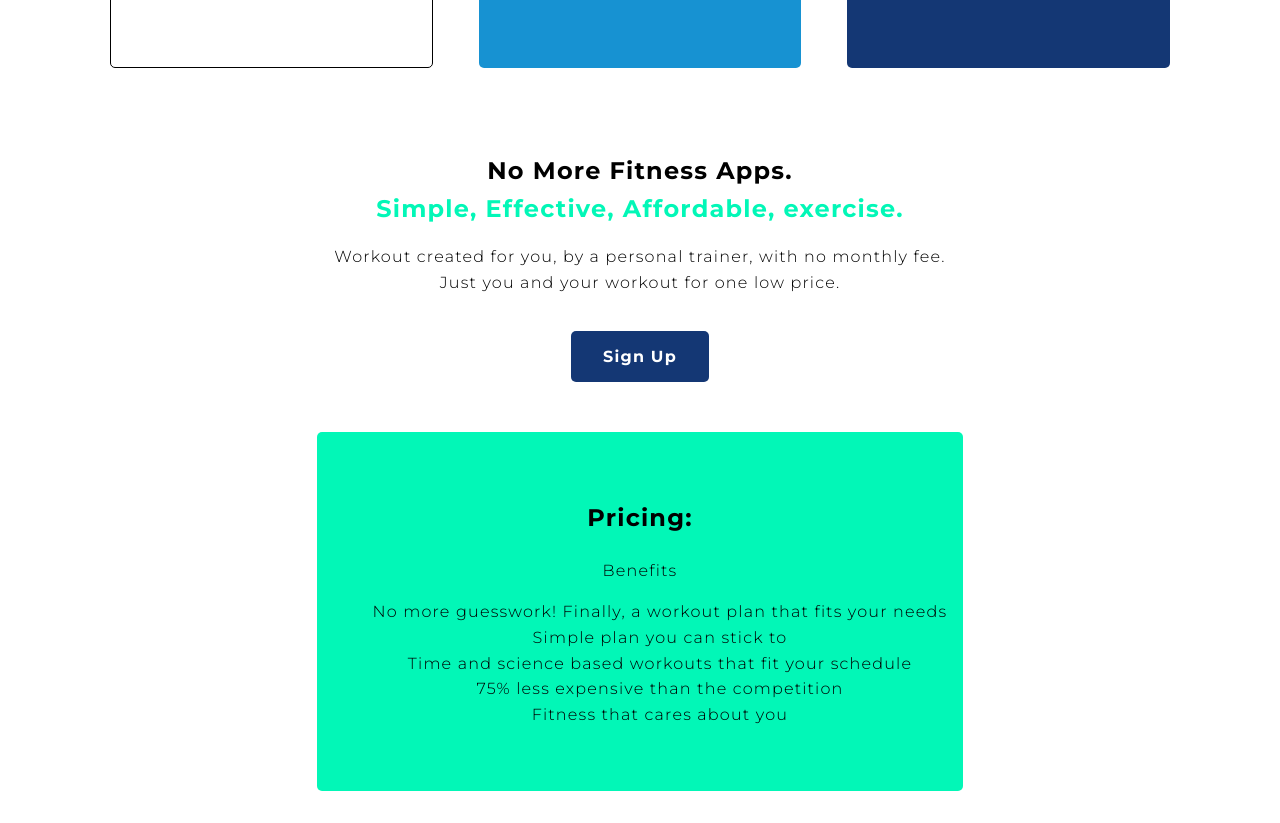
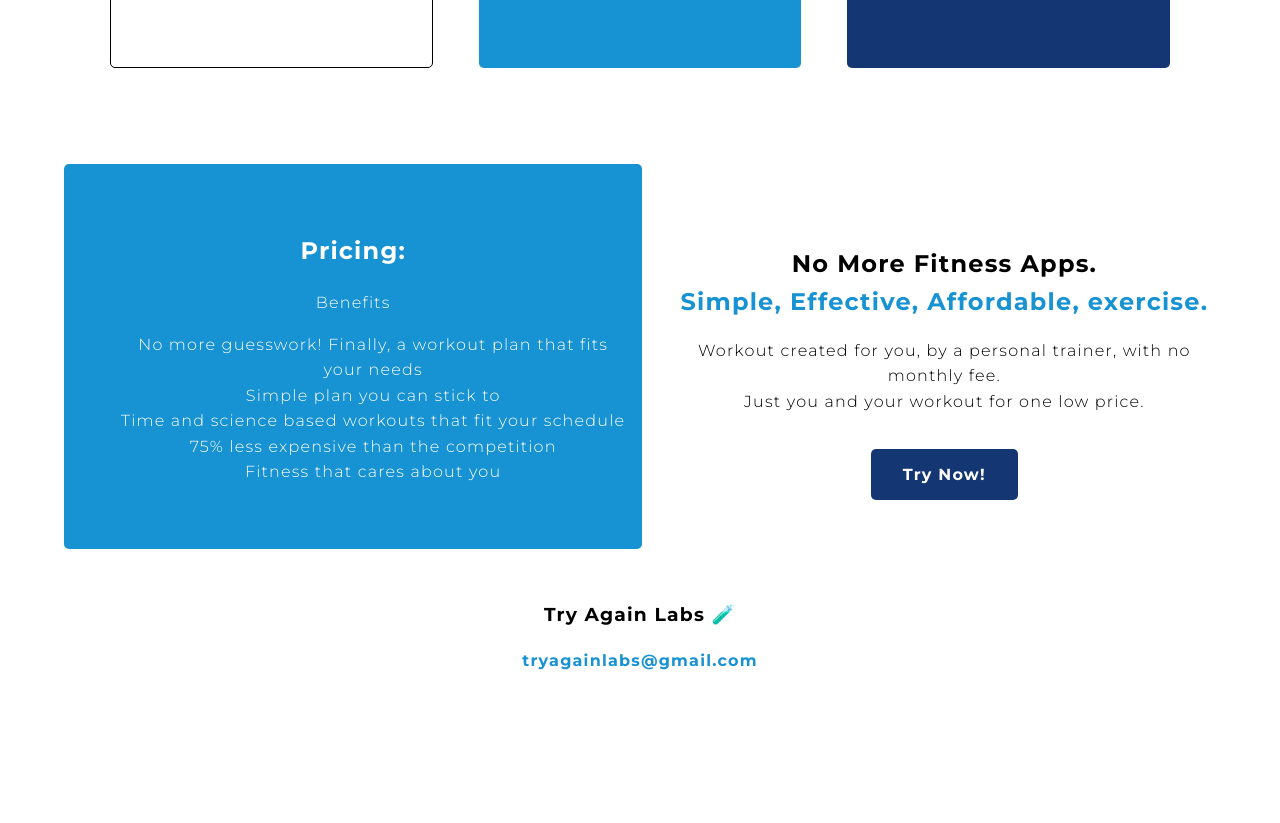
Before and after one commit to garkilic/build-up, a React (Create React App) app: page / in a window 1280 px wide. Shown: the part 1040-1863 px from the top of the page. After the commit the page ends 1730 px from the top, so only its background shows below. Built offline with nearby package versions, Linux system fonts and the light colour scheme.

Commit message:
Completed basic look of site

```diff
--- a/src/App.js
+++ b/src/App.js
@@ -3,6 +3,7 @@ import Nav from "./components/Nav";
 import Hero from "./components/Hero"
 import About from "./components/About"
 import Training from "./components/Training";
+import Footer from './components/Footer';
 
 
 export default function App() {
@@ -12,6 +13,7 @@ export default function App() {
             <Hero />
             <About />
             <Training />
+            <Footer />
         </div>
 
     )
--- /dev/null
+++ b/src/components/Footer.js
@@ -0,0 +1,12 @@
+import React from "react";
+
+export default function Footer() {
+    return(
+        <div className="footer container">
+            <h3>Try Again Labs 🧪</h3>
+                <ul className="footer--links">
+                    <li><a href="#">tryagainlabs@gmail.com</a></li>
+                </ul>
+        </div>
+    )
+}
--- a/src/components/Training.js
+++ b/src/components/Training.js
@@ -5,20 +5,7 @@ import '../style.css'
 export default function Training() {
     return (
         <section className=" training--section container">
-
-
-            <div className="training--text">
-                <h2 className='training--explainer'>
-                    <span>No More Fitness Apps.</span> <br />
-                    <span className="training--color">Simple, Effective, Affordable, exercise.</span>
-                </h2>
-                <p className='training--maintext'>
-                    Workout created for you, by a personal trainer, with no monthly fee.<br /> Just you and your workout for one low price.
-                </p>
-                <a className="signup" href="#">Sign Up</a>
-            </div>
-
-            <div className="training--pricing">
+             <div className="training--pricing">
              <h2>Pricing:</h2>
                 <p>Benefits</p>
                 <ul className="training--list">
@@ -30,7 +17,16 @@ export default function Training() {
                 </ul>
             </div>
 
-
+            <div className="training--text">
+                <h2 className='training--explainer'>
+                    <span>No More Fitness Apps.</span> <br />
+                    <span className="training--color">Simple, Effective, Affordable, exercise.</span>
+                </h2>
+                <p className='training--maintext'>
+                    Workout created for you, by a personal trainer, with no monthly fee.<br /> Just you and your workout for one low price.
+                </p>
+                <a className="signup" href="#">Try Now!</a>
+            </div>
         </section>
     )
 }
--- a/src/style.css
+++ b/src/style.css
@@ -210,7 +210,7 @@ h1 {
 
 .training--section {
     display: flex;
-    flex-direction: column;
+    flex-direction: row;
     align-items: center;
     justify-content: space-around;
     gap: 1.9rem;
@@ -219,8 +219,8 @@ h1 {
 
 .training--pricing {
     padding: 3em 1em;
-    background-color:#02F7B7;
-    color: black;
+    background-color:#1792d2;
+    color: white;
     border-radius: 5px;
 
     text-align: center;
@@ -236,7 +236,7 @@ h1 {
 }
 
 .training--color {
-    color: #02F7B7;
+    color: #1792d2;
     margin-bottom: 0;
 }
 
@@ -251,6 +251,21 @@ h1 {
 }
 
 
+.footer {
+    text-align: center;
+}
+
+.footer--links {
+    padding: 0;
+    list-style-type: none;
+}
+
+.footer a {
+    text-decoration: none;
+    color: #1792d2;
+    font-weight: 700;
+}
+
 
 @media (max-width: 625px){
     .training--img{
```
